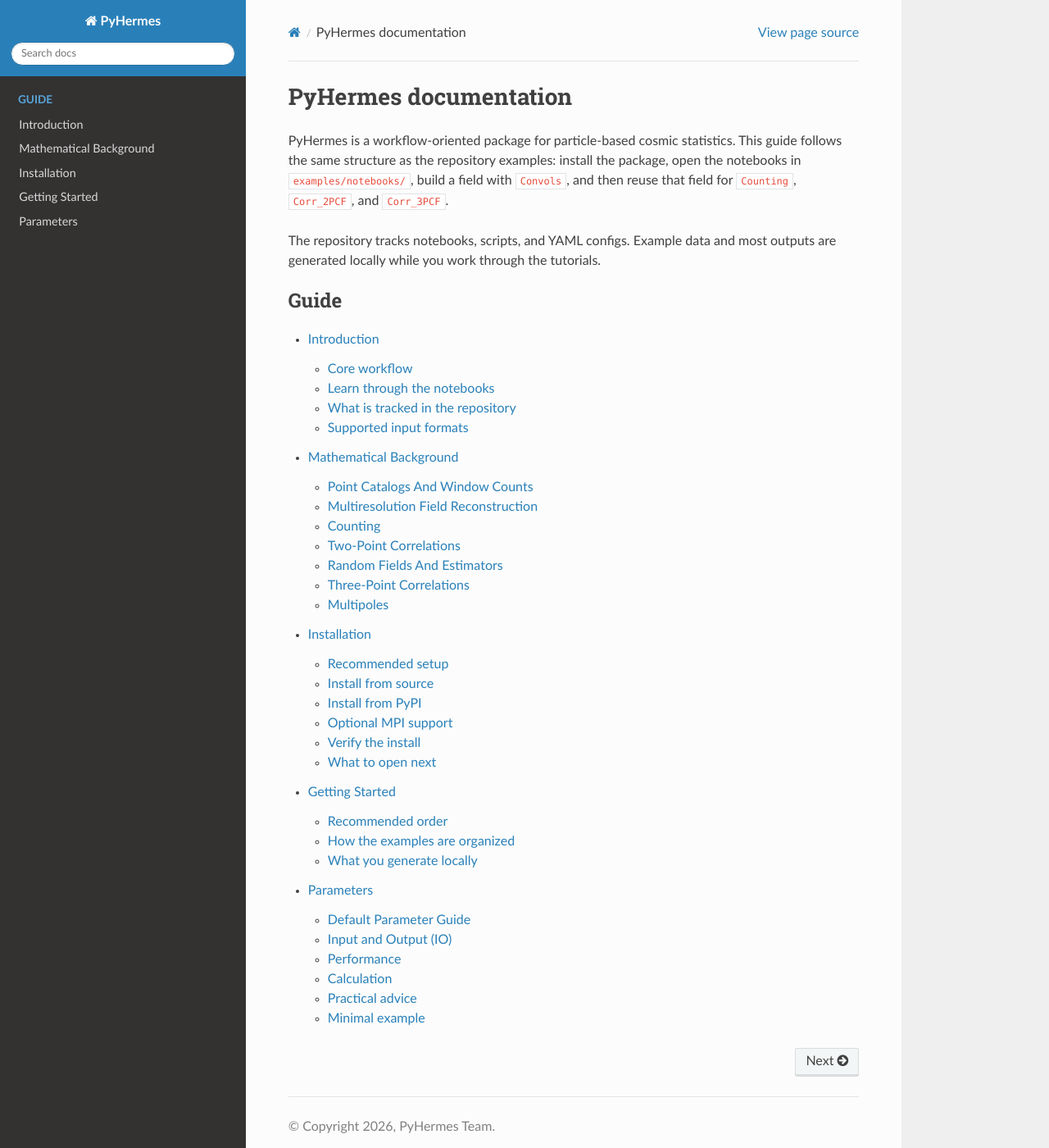
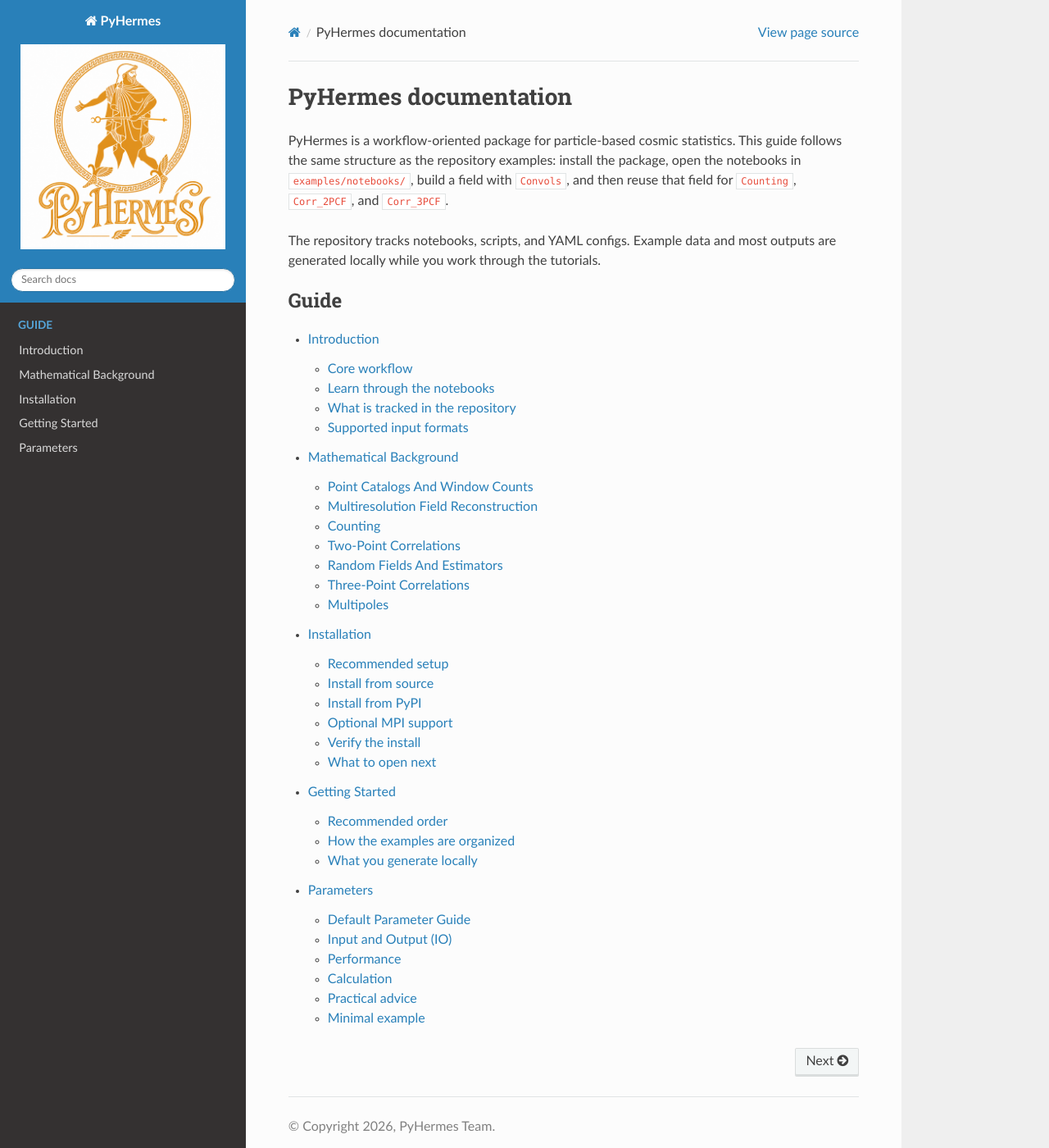
Before and after one commit to SYSUSPA-Projects/PyHermes, a Sphinx documentation site: the page built from docs/index.rst, in a window 1280 px wide and 1400 px high. Shown: the whole window at 82% size. Built offline with Sphinx 7.4.7 and the Read the Docs theme 3.1.0, drawn with Linux system fonts in a browser that asks for light colours.

```diff
--- a/docs/_static/style.css
+++ b/docs/_static/style.css
@@ -5,3 +5,10 @@
   box-shadow: 0 18px 45px rgba(31, 36, 48, 0.12);
   margin: 1.25rem 0 1.75rem;
 }
+
+.wy-side-nav-search img.logo {
+  max-width: 150px;
+  border-radius: 12px;
+  background: #fff;
+  padding: 6px;
+}
--- a/docs/conf.py
+++ b/docs/conf.py
@@ -78,5 +78,5 @@
 html_css_files = ['style.css']
 # html_show_sourcelink = False
 
-# html_logo = ''
+html_logo = '_static/pyhermes_logo.png'
 # html_favicon = ''
```
Also changed, not shown: README.md (+4 -0 lines), docs/_static/pyhermes_logo.png (added).
